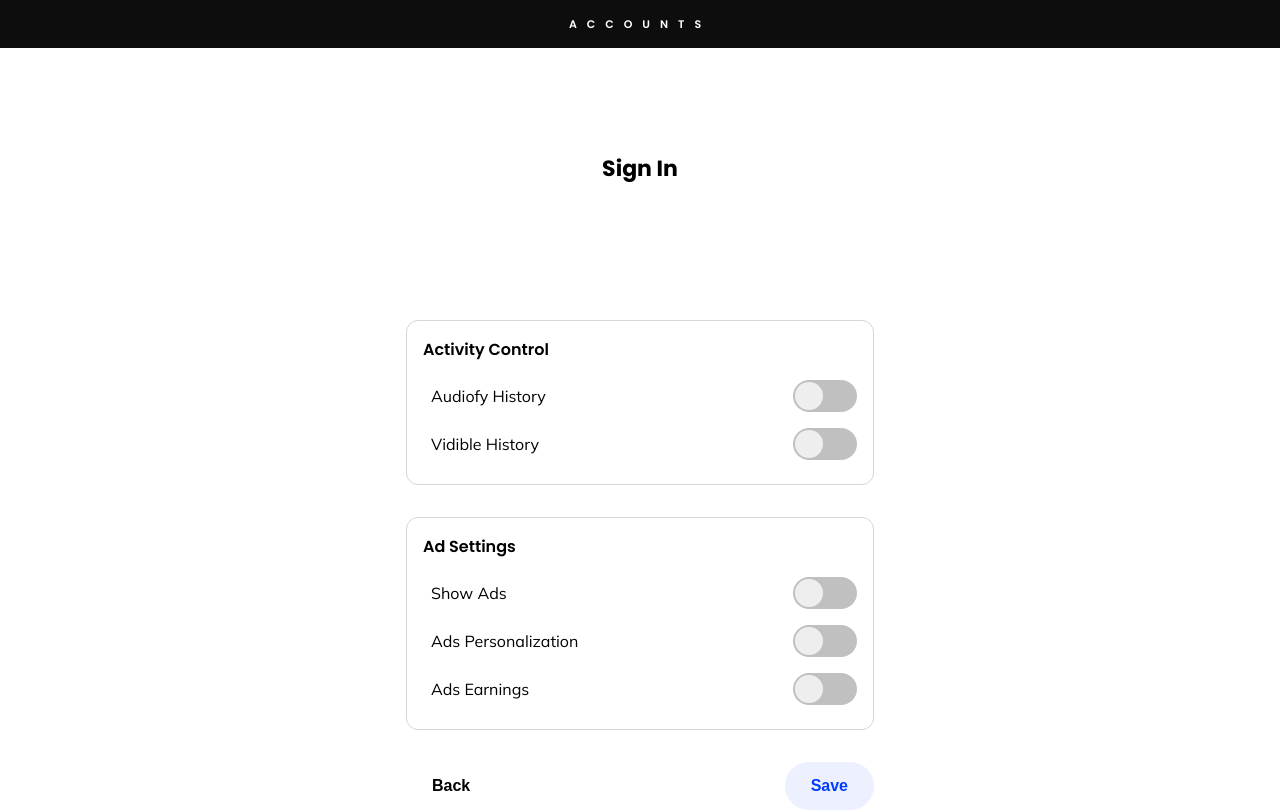
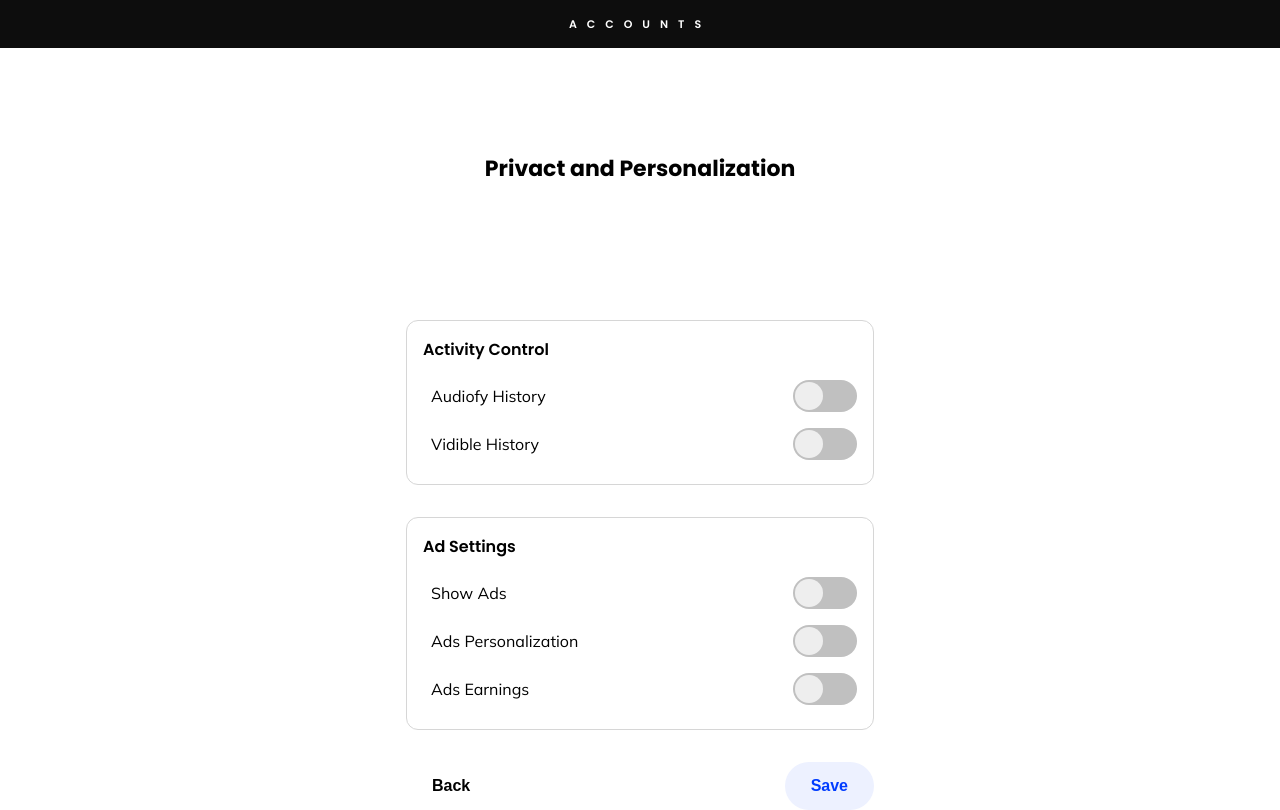
Before and after one commit to MahbodHastam/accounts-client, a Vue app: page /data in a window 1280 px wide. Built offline with nearby package versions, Linux system fonts and the light colour scheme.

Commit message:
fix topper text

```diff
--- a/src/views/Data.vue
+++ b/src/views/Data.vue
@@ -2,7 +2,7 @@
   <div class="data">
     <div class="borders">
       <div class="topper">
-        <h4>Sign In</h4>
+        <h4>Privact and Personalization</h4>
       </div>
       <div class="section">
         <h4>Activity Control</h4>
```
